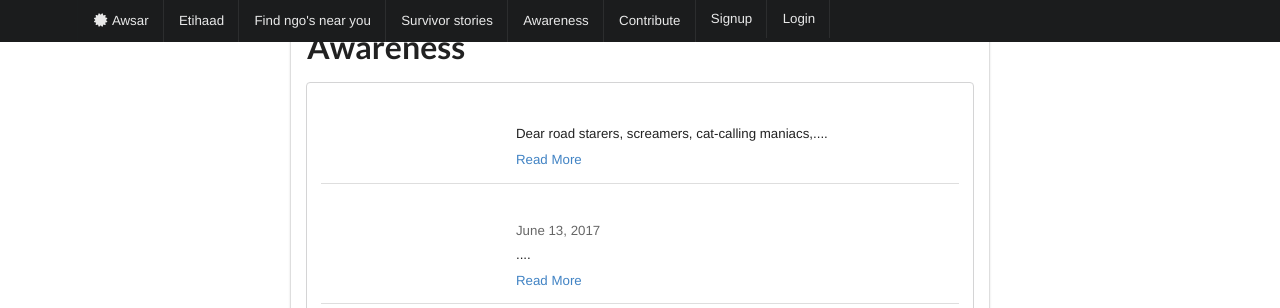
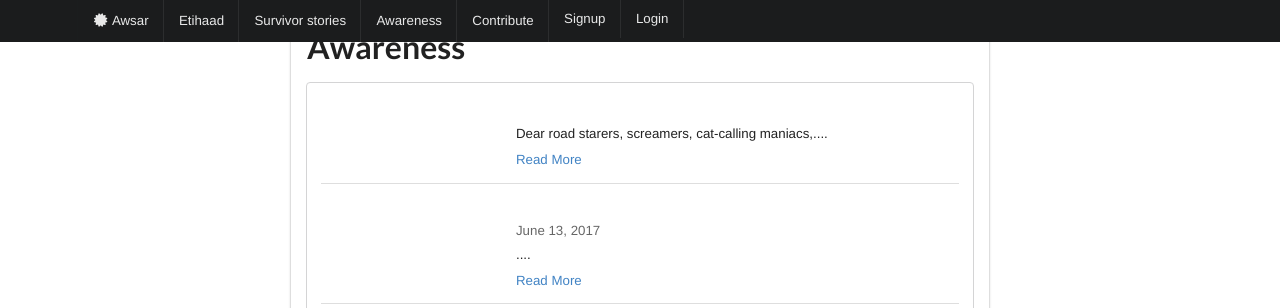
Before and after one commit to Akshitaag/WomenHack, a Node server app: page /awareness in a window 1280 px wide. Shown: the top 308 px of the page. Run offline with Node 20, Linux system fonts and the light colour scheme; some libraries are stand-ins or nearby versions.

Commit message:
updation

```diff
--- a/views/awareness.ejs
+++ b/views/awareness.ejs
@@ -13,14 +13,11 @@
    <div class="ui fixed inverted menu">
             <div class="ui container">
                     <div class="header item"><a href="/"><i class="certificate icon"></i>Awsar</a></div>
-                <a href="/etihaad.html" class="item" style="float: right">Etihaad</a>
-                <a href="/ngo.html" class="item" style="float: right">Find ngo's near you</a>
-
-                <a href="/getinspired.html" class="item" style="float: right">Survivor stories</a>
-
-                <a href="/awareness.html" class="item" style="float: right">Awareness</a>
-                <a href="/contribute.html" class="item"  style="float: right">Contribute</a>
-                 <div class="collapse navbar-collapse nav navbar-nav navbar-right">
+               <a href="/etihaad.html" class="item" style="float: right">Etihaad</a>
+               <a href="/getinspired.html" class="item" style="float: right">Survivor stories</a>
+               <a href="/awareness.html" class="item" style="float: right">Awareness</a>
+               <a href="/contribute.html" class="item"  style="float: right">Contribute</a>
+                <div class="collapse navbar-collapse nav navbar-nav navbar-right">
                         <a href="/login" class="item"  style="float: right">Login</a>
                         <a href="/register" class="item"  style="float: right">Signup</a>
 
```
